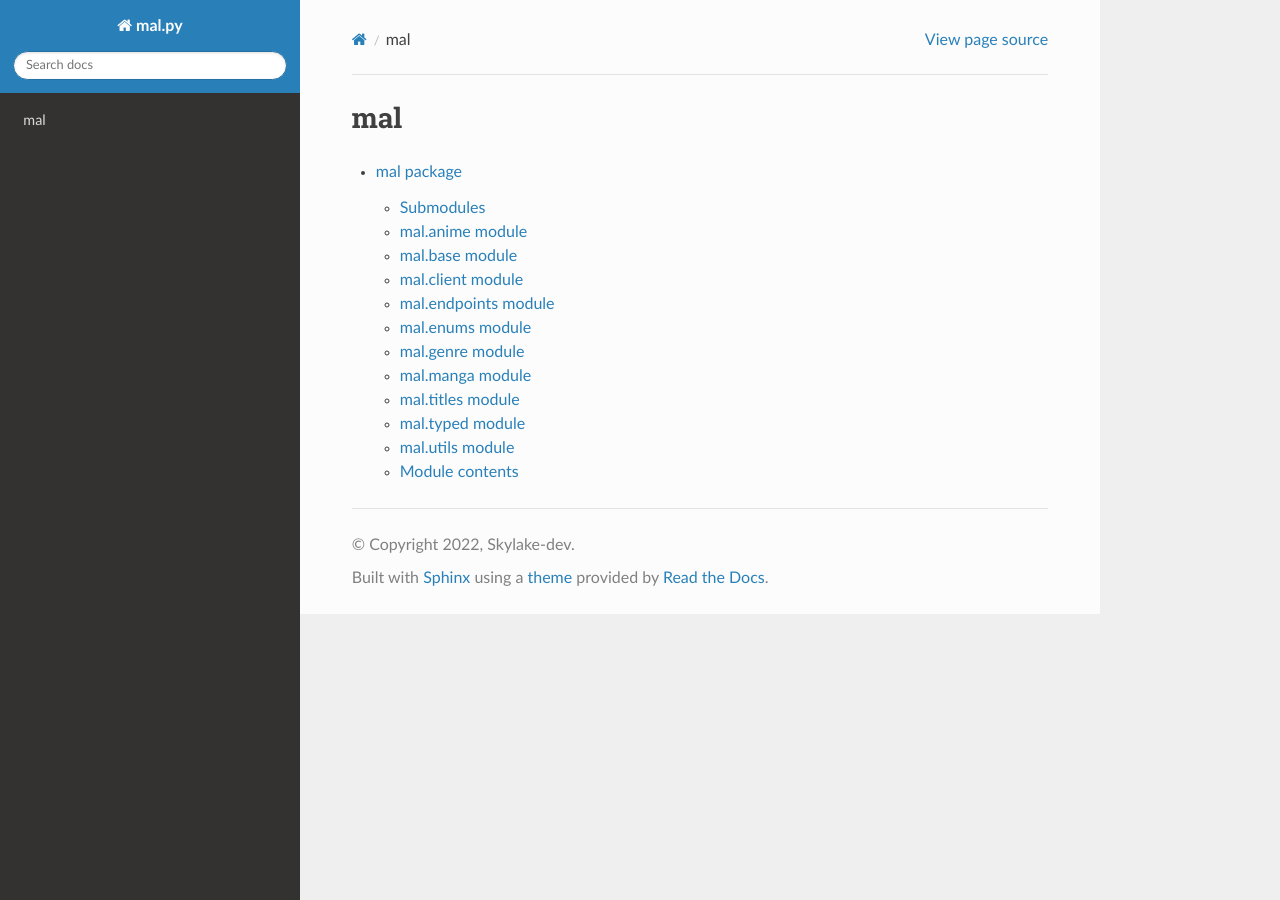
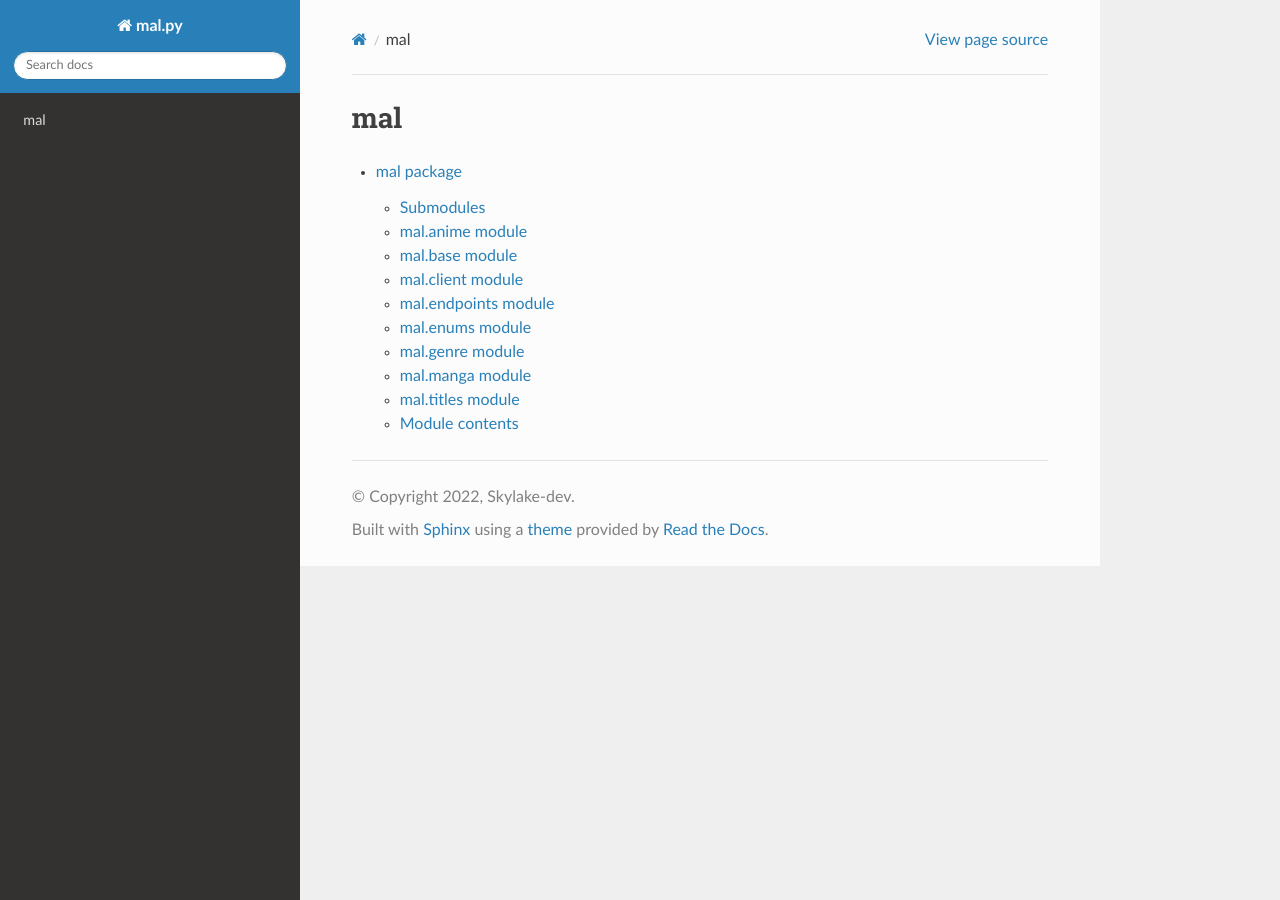
Before and after one commit to Skylake-dev/mal.py, a Sphinx documentation site: the page built from docs/source/modules.rst, in a window 1280 px wide. Built offline with Sphinx 7.4.7 and the Read the Docs theme 2.0.0, drawn with Linux system fonts in a browser that asks for light colours.

Commit message:
remove typed module from docs

```diff
--- a/docs/source/mal.rst
+++ b/docs/source/mal.rst
@@ -68,22 +68,6 @@ mal.titles module
    :undoc-members:
    :show-inheritance:
 
-mal.typed module
-----------------
-
-.. automodule:: mal.typed
-   :members:
-   :undoc-members:
-   :show-inheritance:
-
-mal.utils module
-----------------
-
-.. automodule:: mal.utils
-   :members:
-   :undoc-members:
-   :show-inheritance:
-
 Module contents
 ---------------
 
```
